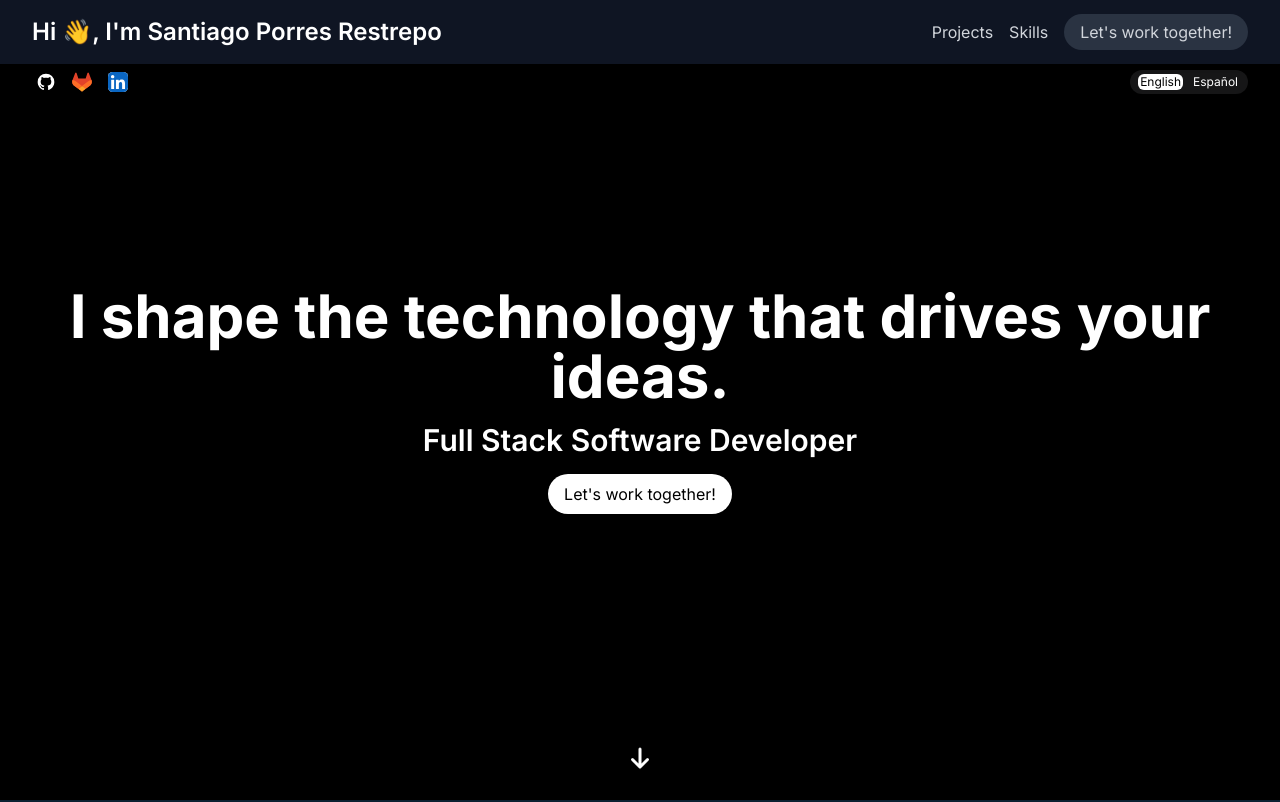
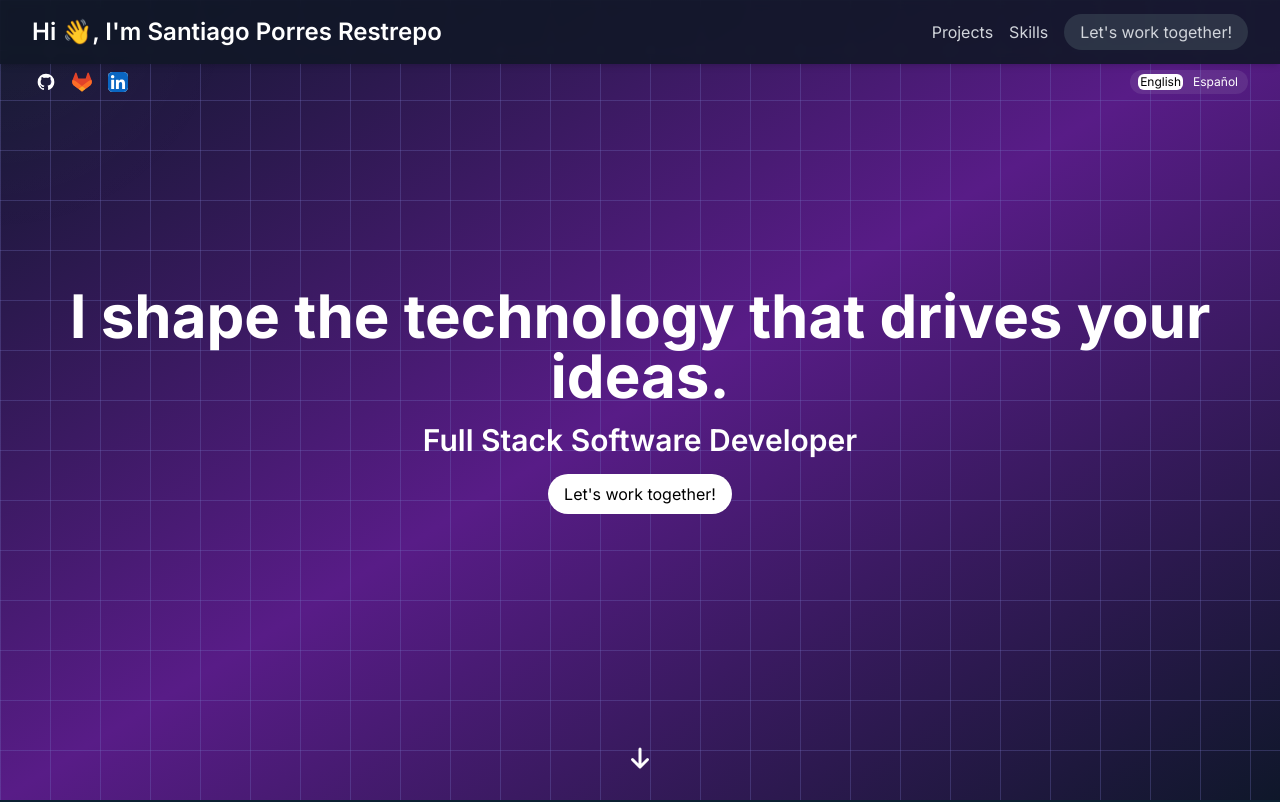
Before and after one commit to SantiPorres/SantiPorres.github.io, a Nuxt app: page / in a window 1280 px wide. Shown: the top 802 px of the page. Built offline with nearby package versions, Linux system fonts and the light colour scheme.

Commit message:
working on improvements

```diff
--- a/components/Hero.vue
+++ b/components/Hero.vue
@@ -1,6 +1,14 @@
 <template>
-  <section class=" bg-black h-[100vh] w-full flex justify-center items-center relative" id="hero">
-    <div class="mx-auto flex flex-col gap-4 p-8">
+  <!-- BACKGROUND -->
+  <section class="relative bg-gradient-to-br from-slate-900 via-purple-900 to-slate-900 min-h-screen w-full flex justify-center items-center" id="hero">
+
+    <!-- GRID -->
+    <div class="absolute inset-0 bg-[linear-gradient(rgba(120,119,198,0.3)_1px,transparent_1px),linear-gradient(90deg,rgba(120,119,198,0.3)_1px,transparent_1px)] bg-[size:50px_50px] animate-pulse" />
+
+    <!-- MOUSE PARALLAX -->
+    <div class="absolute inset-0 opacity-30" :style="{ background: `radial-gradient(600px circle at ${mouseX}px ${mouseY}px, rgba(255,255,255,0.1), transparent 40%)` }" />
+
+    <div class="mx-auto flex flex-col gap-4 p-8 z-10">
       <h1 class="text-4xl lg:text-6xl text-white font-bold text-center">
         {{ $t('hero.title') }}
       </h1>
@@ -28,6 +36,17 @@
 const { nextSection } = defineProps<{
   nextSection: string
 }>()
+
+const mouseX = ref(0);
+const mouseY = ref(0);
+
+onMounted(() => {
+  window.addEventListener('mousemove', (event) => {
+    mouseX.value = event.clientX
+    mouseY.value = event.clientY
+  })
+})
+
 </script>
 
 <style></style>
```
